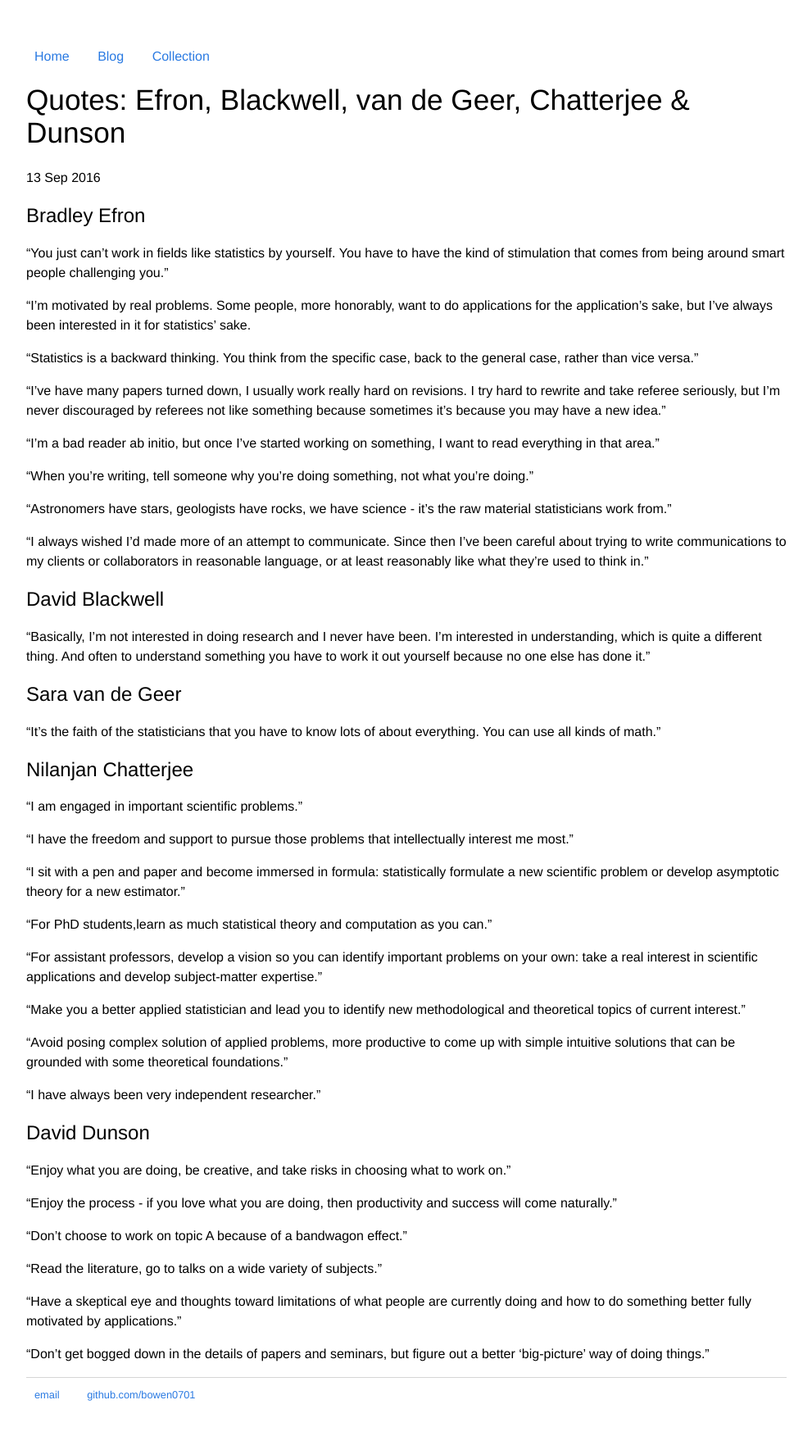
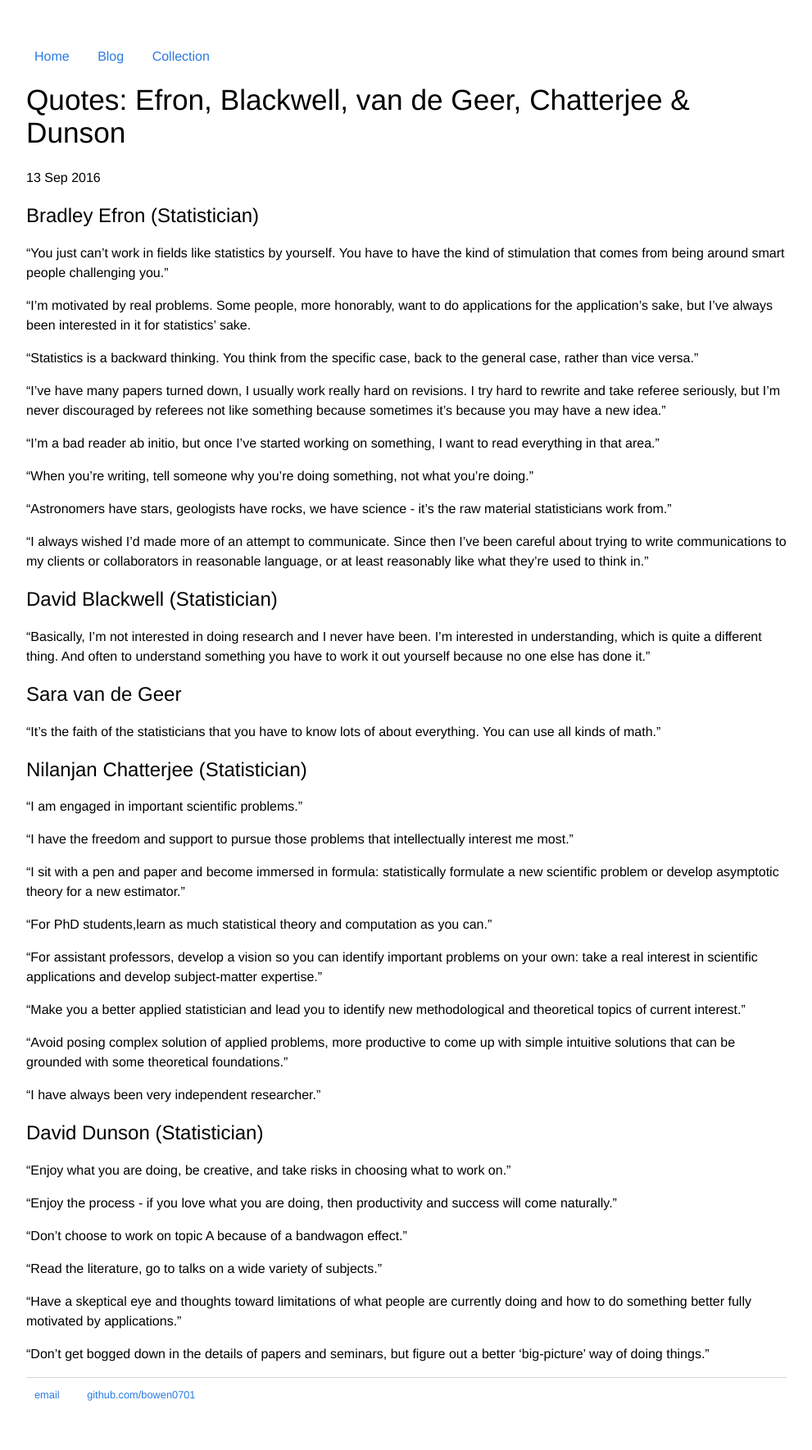
Before and after one commit to bowen0701/bowen0701.github.io, a Jekyll site: the page built from _posts/2016-09-13-efron-blackwell-vandegeer-chatterjee-dunson.md, in a window 1280 px wide. Shown: the whole page at 82% size, without its empty margins (144-1135 px from the left). Built offline with Jekyll 4.4.1, drawn with Linux system fonts in a browser that asks for light colours.

Commit message:
Add statistician

```diff
--- a/_posts/2016-09-13-efron-blackwell-vandegeer-chatterjee-dunson.md
+++ b/_posts/2016-09-13-efron-blackwell-vandegeer-chatterjee-dunson.md
@@ -4,7 +4,7 @@ title: "Quotes: Efron, Blackwell, van de Geer, Chatterjee & Dunson"
 date: 2016-09-13
 ---
 
-## Bradley Efron
+## Bradley Efron (Statistician)
 
 "You just can't work in fields like statistics by yourself. You have to have the kind of stimulation that comes from being around smart people challenging you."
 
@@ -22,7 +22,7 @@ date: 2016-09-13
 
 "I always wished I'd made more of an attempt to communicate. Since then I've been careful about trying to write communications to my clients or collaborators in reasonable language, or at least reasonably like what they're used to think in."
 
-## David Blackwell
+## David Blackwell (Statistician)
 
 "Basically, I’m not interested in doing research and I never have been. I’m interested in understanding, which is quite a different thing. And often to understand something you have to work it out yourself because no one else has done it."
 
@@ -30,7 +30,7 @@ date: 2016-09-13
 
 "It's the faith of the statisticians that you have to know lots of about everything. You can use all kinds of math."
 
-## Nilanjan Chatterjee
+## Nilanjan Chatterjee (Statistician)
 
 "I am engaged in important scientific problems."
 
@@ -48,7 +48,7 @@ date: 2016-09-13
 
 "I have always been very independent researcher."
 
-## David Dunson
+## David Dunson (Statistician)
 
 "Enjoy what you are doing, be creative, and take risks in choosing what to work on."
 
```
Also changed, not shown: _posts/2016-09-12-neyman-box-mosteller.md (+3 -3 lines).
